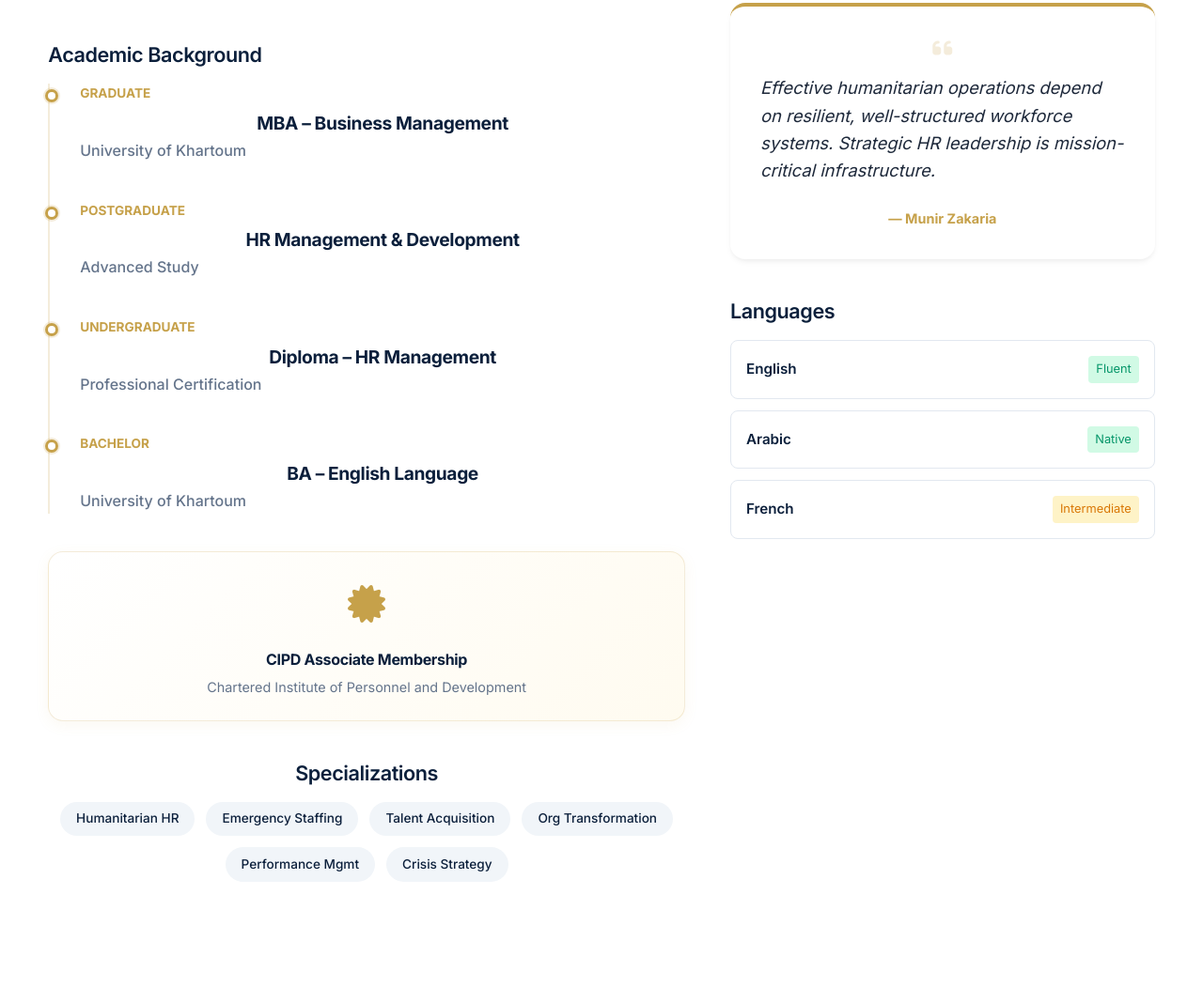
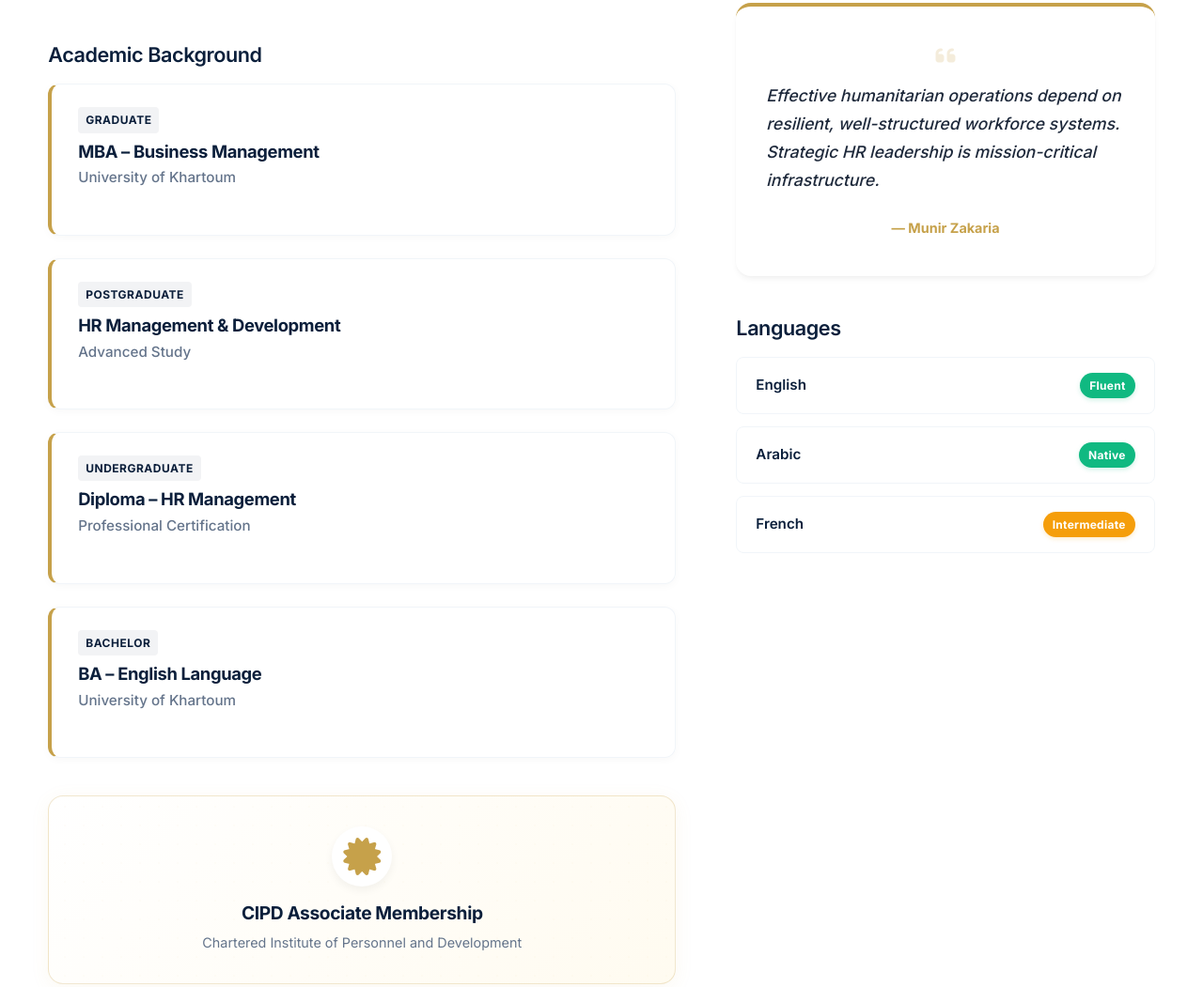
Before and after one commit to quantumlinkagency/qda, a plain HTML site: page index.html in a window 1280 px wide. Shown: the part 5412-6463 px from the top of the page at 94% size. Drawn offline with Linux system fonts and the light colour scheme.

Commit message:
Redesign education timeline and credential sections
Redesign education and timeline sections with improved layout and styling. Update credential and specialization containers for better visual appeal.

```diff
--- a/index.html
+++ b/index.html
@@ -661,179 +661,240 @@
     }
 
     /* =========================================
-       9. EDUCATION & TIMELINE (RESPONSIVE FOCUS)
+       9. EDUCATION & TIMELINE (REDESIGNED)
        ========================================= */
     .edu-layout-grid {
         display: grid;
         grid-template-columns: 1fr;
-        gap: 3rem;
-    }
-
+        gap: 4rem; /* Increased gap for breathing room */
+        align-items: start;
+    }
+
+    /* New Timeline Style: Card-based instead of vertical line */
     .edu-timeline {
         position: relative;
-        padding-left: 2rem;
-        border-left: 2px solid rgba(198,161,74,0.2);
+        display: flex;
+        flex-direction: column;
+        gap: 1.5rem;
+        padding-left: 0; /* Removed padding for line */
+        border-left: none; /* Removed vertical line */
     }
 
     .timeline-item {
         position: relative;
-        margin-bottom: 2.5rem;
-    }
-
-    .timeline-item::before {
-        content: '';
-        position: absolute;
-        left: -2.35rem;
-        top: 6px;
-        width: 14px;
-        height: 14px;
-        border-radius: 50%;
-        background: #fff;
-        border: 3px solid var(--accent);
-        box-shadow: 0 0 0 2px rgba(198, 161, 74, 0.2);
-        transition: transform 0.3s ease;
-    }
-
-    .timeline-item:hover::before {
-        transform: scale(1.3);
-        background: var(--accent);
-    }
+        background-color: #ffffff;
+        padding: 1.5rem 1.75rem;
+        border-radius: 12px;
+        border: 1px solid #f1f5f9;
+        box-shadow: 0 2px 10px rgba(0, 0, 0, 0.03);
+        transition: all 0.3s ease;
+        /* Accent bar on the left */
+        border-left: 4px solid var(--accent);
+    }
+
+    .timeline-item:hover {
+        transform: translateX(5px);
+        box-shadow: 0 8px 20px rgba(0, 0, 0, 0.06);
+    }
+
+    /* Removed the dot pseudo-elements as they are no longer needed for card style */
 
     .timeline-year {
-        font-size: 0.85rem;
+        font-size: 0.75rem;
         font-weight: 700;
-        color: var(--accent);
+        color: var(--primary);
         text-transform: uppercase;
         margin-bottom: 0.5rem;
-        display: block;
+        display: inline-block;
+        background: rgba(11, 31, 59, 0.05);
+        padding: 4px 8px;
+        border-radius: 4px;
+        letter-spacing: 0.5px;
     }
 
     .timeline-degree {
-        font-size: 1.2rem;
+        font-size: 1.15rem;
         font-weight: 700;
         color: var(--primary);
         margin-bottom: 0.25rem;
         line-height: 1.3;
+        text-align: left;
     }
 
     .timeline-school {
-        font-size: 1rem;
+        font-size: 0.95rem;
         color: var(--color-text-muted);
         font-weight: 500;
-    }
-
-    /* UPDATED: Centered credential card */
+        text-align: left;
+    }
+
+    /* Redesigned Credential Card */
     .credential-card {
-        background: linear-gradient(135deg, #fff, #fffbf0);
-        border: 1px solid rgba(198, 161, 74, 0.2);
-        padding: 1.5rem;
+        background: linear-gradient(135deg, #ffffff 0%, #fffbf0 100%);
+        border: 1px solid rgba(198, 161, 74, 0.25);
+        padding: 2rem;
         border-radius: var(--radius-lg);
-        margin-top: 2rem;
+        margin-top: 2.5rem;
         display: flex;
         flex-direction: column;
         align-items: center;
         gap: 1rem;
-        box-shadow: 0 4px 15px rgba(198, 161, 74, 0.08);
+        box-shadow: 0 4px 20px rgba(198, 161, 74, 0.08);
         text-align: center;
+        position: relative;
+        overflow: hidden;
+    }
+
+    /* Subtle pattern for credential */
+    .credential-card::after {
+        content: '';
+        position: absolute;
+        top: -50%;
+        left: -50%;
+        width: 200%;
+        height: 200%;
+        background: radial-gradient(rgba(198, 161, 74, 0.05) 1px, transparent 1px);
+        background-size: 20px 20px;
+        opacity: 0.5;
+        pointer-events: none;
     }
 
     .credential-icon {
         font-size: 2.5rem;
         color: var(--accent);
+        background: #fff;
+        width: 64px;
+        height: 64px;
+        display: flex;
+        align-items: center;
+        justify-content: center;
+        border-radius: 50%;
+        box-shadow: 0 4px 10px rgba(0,0,0,0.05);
+        z-index: 1;
     }
 
     .credential-info {
         text-align: center;
+        z-index: 1;
     }
 
     .credential-info h4 {
         margin-bottom: 0.5rem;
         text-align: center;
+        font-size: 1.2rem;
+        color: var(--primary);
     }
 
     .credential-info p {
         margin: 0;
         text-align: center;
-    }
-
-    /* UPDATED: Centered specialization container */
+        font-size: 0.9rem;
+        color: #64748b;
+    }
+
+    /* Redesigned Specialization Container */
     .specialization-container {
         text-align: center;
-        margin-top: 2rem;
+        margin-top: 3rem;
+        background: #fff;
+        padding: 1.5rem;
+        border-radius: 12px;
+        border: 1px dashed #e2e8f0;
     }
 
     .specialization-container h3 {
         text-align: center;
         margin-bottom: 1rem;
+        margin-top: 0;
+        font-size: 1.1rem;
     }
 
     .tag-cloud {
         display: flex;
         flex-wrap: wrap;
-        gap: 0.75rem;
+        gap: 0.6rem;
         margin-top: 1rem;
         justify-content: center;
     }
 
     .spec-tag {
-        background-color: #f1f5f9;
+        background-color: #f8fafc;
         color: var(--primary);
-        padding: 0.4rem 1rem;
+        padding: 0.4rem 0.9rem;
         border-radius: 50px;
-        font-size: 0.85rem;
-        font-weight: 500;
+        font-size: 0.8rem;
+        font-weight: 600;
         transition: all 0.2s;
-        border: 1px solid transparent;
+        border: 1px solid #f1f5f9;
     }
     .spec-tag:hover {
         background-color: var(--primary);
         color: #fff;
+        border-color: var(--primary);
         transform: translateY(-2px);
+    }
+
+    /* Sticky Sidebar for Desktop */
+    .edu-sidebar {
+        position: sticky;
+        top: calc(var(--nav-height) + 2rem);
     }
 
     .philosophy-card {
         background: #fff;
-        padding: 2rem;
+        padding: 2.5rem 2rem;
         border-radius: var(--radius-lg);
         border-top: 4px solid var(--accent);
         box-shadow: var(--shadow-sm);
-        margin-bottom: 2rem;
+        margin-bottom: 2.5rem;
         text-align: center;
     }
     .philosophy-text {
-        font-size: 1.15rem;
+        font-size: 1.1rem;
         font-style: italic;
         color: var(--text-main);
-        line-height: 1.6;
+        line-height: 1.7;
+        font-weight: 500;
     }
     .philosophy-author {
         display: block;
-        margin-top: 1rem;
+        margin-top: 1.5rem;
         font-size: 0.9rem;
         font-weight: 700;
         color: var(--accent);
-    }
-
-    .lang-grid { display: grid; gap: 0.75rem; }
+        font-style: normal;
+    }
+
+    .lang-grid { display: flex; flex-direction: column; gap: 0.8rem; }
+
     .lang-card {
         background: #fff;
-        padding: 1rem;
+        padding: 1rem 1.25rem;
         border-radius: 8px;
-        border: 1px solid #e2e8f0;
+        border: 1px solid #f1f5f9;
         display: flex;
         justify-content: space-between;
         align-items: center;
-    }
+        transition: border-color 0.2s;
+    }
+
+    .lang-card:hover {
+        border-color: rgba(198, 161, 74, 0.4);
+    }
+
     .lang-name { font-weight: 600; color: var(--primary); font-size: 0.95rem; }
+
     .lang-level {
-        font-size: 0.8rem;
-        color: var(--color-text-muted);
-        background: #f1f5f9;
-        padding: 4px 8px;
-        border-radius: 4px;
-    }
-    .lang-level.fluent { color: #059669; background: #d1fae5; }
-    .lang-level.intermediate { color: #d97706; background: #fef3c7; }
+        font-size: 0.75rem;
+        font-weight: 700;
+        color: #fff;
+        padding: 4px 10px;
+        border-radius: 20px;
+        letter-spacing: 0.3px;
+    }
+
+    .lang-level.fluent { background-color: #10b981; box-shadow: 0 2px 5px rgba(16, 185, 129, 0.2); }
+    .lang-level.intermediate { background-color: #f59e0b; color: #fff; box-shadow: 0 2px 5px rgba(245, 158, 11, 0.2); }
 
     /* =========================================
        10. CONTACT SECTION
@@ -1033,24 +1094,9 @@
     @media (min-width: 1024px) {
         .edu-layout-grid {
             grid-template-columns: 3fr 2fr;
-            align-items: start;
         }
         .contact-grid {
             grid-template-columns: 1.2fr 0.8fr;
-        }
-
-        /* Ensure centering on large screens */
-        .credential-card {
-            align-items: center;
-        }
-
-        .credential-info h4,
-        .credential-info p {
-            text-align: center;
-        }
-
-        .specialization-container h3 {
-            text-align: center;
         }
     }
 
@@ -1066,14 +1112,9 @@
         .cta-container { flex-direction: row; flex-wrap: wrap; }
         .btn { flex: 1 1 auto; }
 
-        /* Ensure centering on medium screens */
-        .credential-card {
-            align-items: center;
-        }
-
-        .credential-info h4,
-        .credential-info p {
-            text-align: center;
+        .edu-sidebar {
+            position: static; /* Disable sticky on tablet */
+            margin-top: 2rem;
         }
     }
 
@@ -1104,10 +1145,8 @@
         .cta-container { flex-direction: column; }
         .btn { width: 100%; }
 
-        .edu-timeline { padding-left: 1.5rem; }
-        .timeline-item::before {
-            left: -1.85rem;
-            width: 12px; height: 12px;
+        .edu-sidebar {
+            position: static;
         }
 
         .credential-card {
@@ -1134,32 +1173,12 @@
         .grid--auto-fit { grid-template-columns: 1fr; }
         .metrics-grid { grid-template-columns: 1fr; }
 
-        .edu-timeline { padding-left: 1.25rem; border-left-width: 1px; }
-        .timeline-item::before {
-            left: -1.55rem;
-            width: 10px; height: 10px;
-            top: 4px;
-        }
-
-        .timeline-degree { font-size: 1.1rem; }
-        .timeline-school { font-size: 0.9rem; }
-
         .card { padding: 1.5rem; }
         .card__icon { font-size: 2rem; }
 
         .contact-icon-box { width: 36px; height: 36px; font-size: 1rem; }
         .contact-info-content h4 { font-size: 1rem; }
         .toast { left: 10px; right: 10px; bottom: 10px; width: auto; }
-
-        /* Ensure centering on small screens */
-        .credential-card {
-            align-items: center;
-        }
-
-        .credential-info h4,
-        .credential-info p {
-            text-align: center;
-        }
     }
 
     @media (prefers-reduced-motion: reduce) {
```
